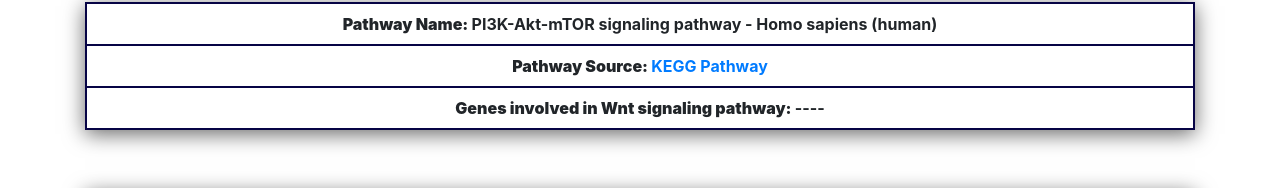
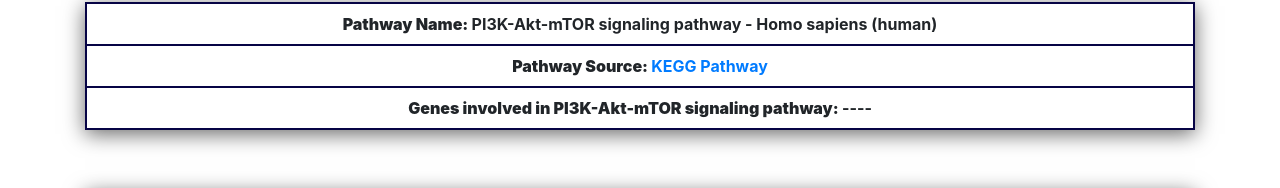
Before and after one commit to kumaar-piyush/CBase, a plain HTML site: page pi3k_path.html in a window 1280 px wide. Shown: the part 165-353 px from the top of the page. Drawn offline with nearby package versions, Linux system fonts and the light colour scheme.

Commit message:
Update pi3k_path.html

```diff
--- a/pi3k_path.html
+++ b/pi3k_path.html
@@ -70,7 +70,7 @@
                             <td><strong>Pathway Source: </strong><a href="https://www.genome.jp/pathway/hsa04151" target="_blank">KEGG Pathway</a></td>
                         </tr>
                         <tr>
-                            <td><strong>Genes involved in Wnt signaling pathway: </strong>----</td>
+                            <td><strong>Genes involved in PI3K-Akt-mTOR signaling pathway: </strong>----</td>
                         </tr>
                     </tbody>
                 </table>
```
